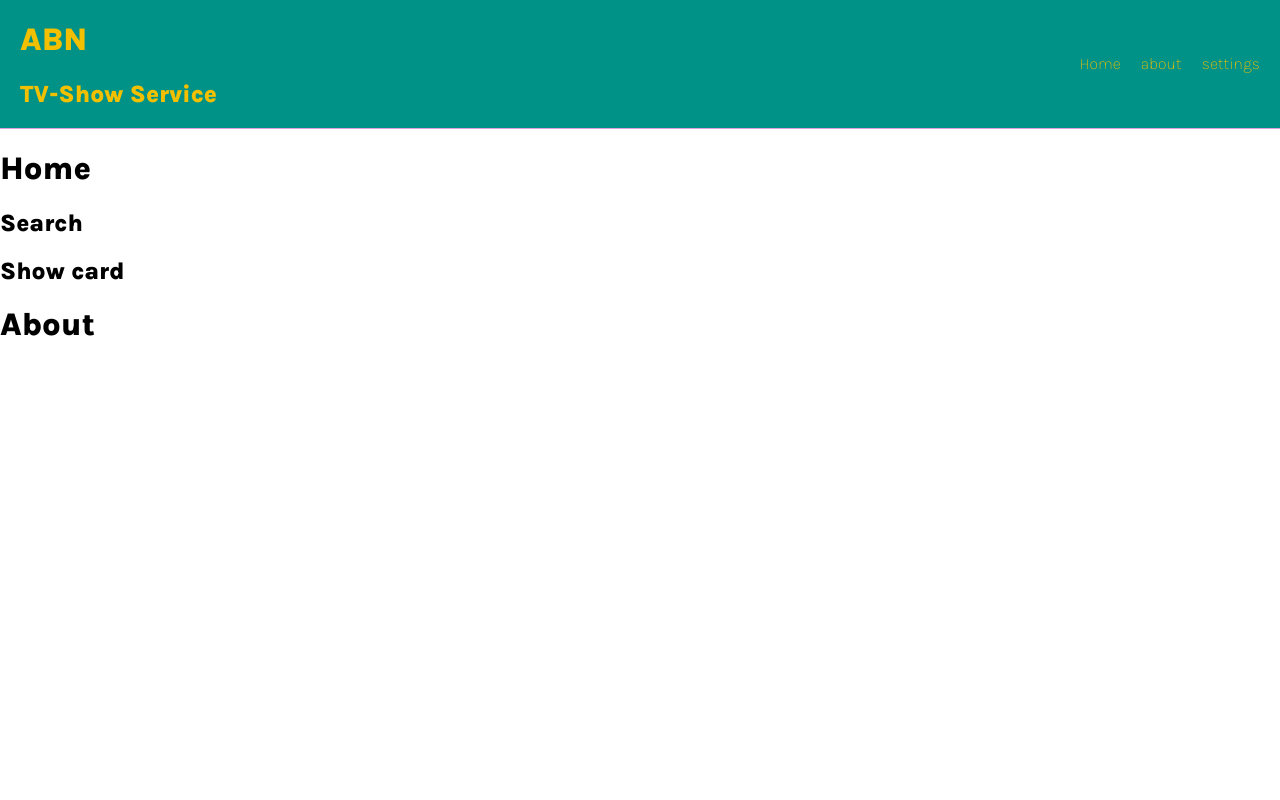
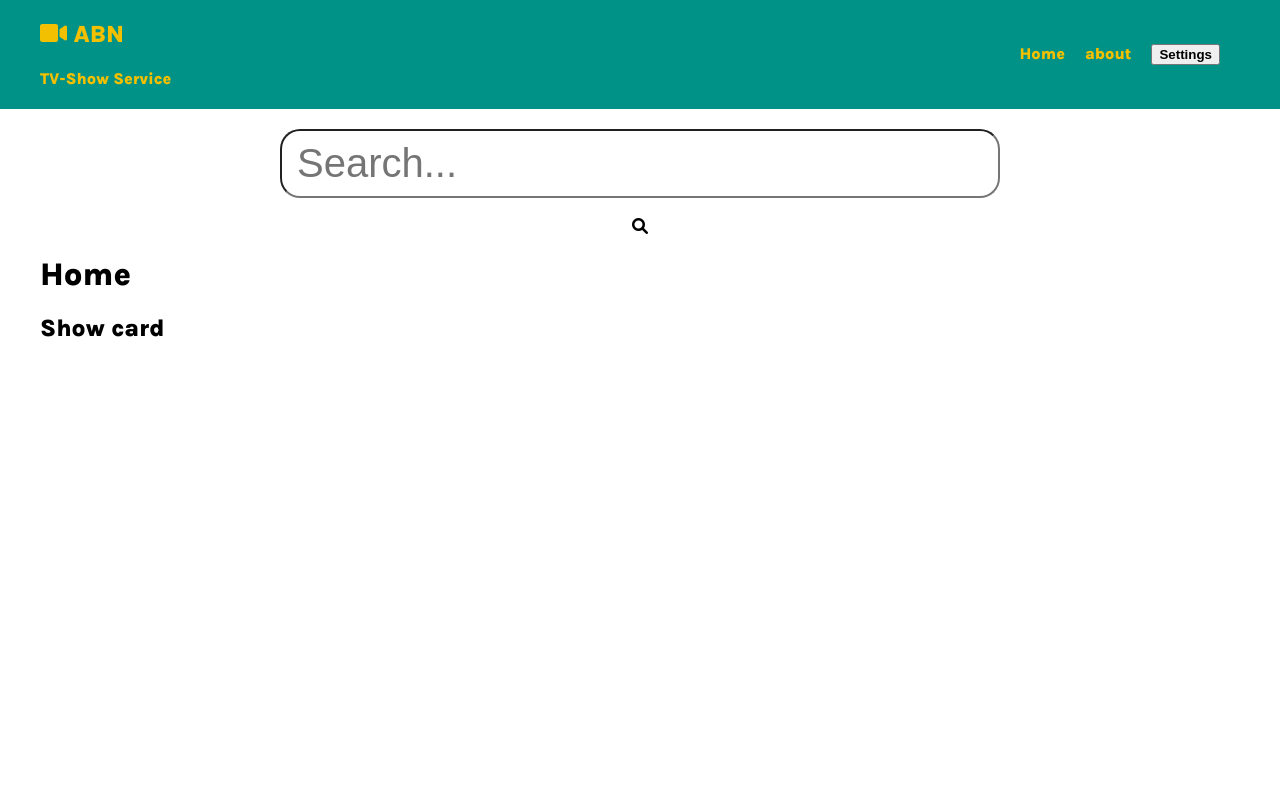
Before and after one commit to BassamHager/abn_amro_tech_assignment, a React (Create React App) app: page / in a window 1280 px wide. Shown: the top 800 px of the page. Built offline with nearby package versions, Linux system fonts and the light colour scheme.

Commit message:
install React Router, add notFound route & change searchbar location

```diff
--- a/package.json
+++ b/package.json
@@ -8,6 +8,7 @@
     "@testing-library/user-event": "^12.1.10",
     "react": "^17.0.2",
     "react-dom": "^17.0.2",
+    "react-router-dom": "^5.3.0",
     "react-scripts": "4.0.3",
     "web-vitals": "^1.0.1"
   },
--- a/public/index.html
+++ b/public/index.html
@@ -20,6 +20,12 @@
       rel="stylesheet"
     />
 
+    <!-- font awesome -->
+    <link
+      rel="stylesheet"
+      href="https://cdnjs.cloudflare.com/ajax/libs/font-awesome/6.0.0-beta2/css/all.min.css"
+    />
+
     <title>ABN TV-Show Service</title>
   </head>
   <body>
--- a/src/App.js
+++ b/src/App.js
@@ -1,25 +1,43 @@
 import "./App.css";
+import { BrowserRouter as Router, Route, Switch } from "react-router-dom";
+
+// pages
 import Footer from "./components/footer/Footer";
-import Navbar from "./components/navbar/Navbar";
 import HomePage from "./pages/HomePage";
 import AboutPage from "./pages/AboutPage";
+import ShowDetailsPage from "./pages/ShowDetailsPage";
+import NotFoundPage from "./pages/NotFoundPage";
 
-function App() {
-  return (
-    <div className="app-container">
+// components
+import Navbar from "./components/navbar/Navbar";
+import SearchShow from "./components/search/SearchShow";
+
+const App = () => (
+  <Router>
     {/* navbar */}
     <Navbar />
+    {/* searchbar */}
+    <SearchShow />
 
+    <div className="container">
+      <Switch>
         {/* home */}
-      <HomePage />
+        <Route exact path="/" component={HomePage} />
 
         {/* about */}
-      <AboutPage />
+        <Route path="/about" component={AboutPage} />
+
+        {/* show details */}
+        <Route path="/show/:id" component={ShowDetailsPage} />
+
+        {/* not found */}
+        <Route component={NotFoundPage} />
+      </Switch>
+    </div>
 
     {/* footer */}
     <Footer />
-    </div>
+  </Router>
 );
-}
 
 export default App;
--- a/src/components/navbar/Navbar.css
+++ b/src/components/navbar/Navbar.css
@@ -1,14 +1,18 @@
-.navbar__container {
+.navbar-container {
+  background: #009286;
+}
+
+.navbar-container__flex {
   display: flex;
   justify-content: space-between;
   align-items: center;
-  border-bottom: thin solid plum;
-  padding-left: 20px;
-  background: #009286;
+}
+
+.navbar-container a {
   color: #f2c000;
 }
 
 .nav-link {
   margin-right: 20px;
-  color: #f2c000;
+  font-weight: 700;
 }
--- a/src/components/navbar/Navbar.jsx
+++ b/src/components/navbar/Navbar.jsx
@@ -1,23 +1,32 @@
 import "./Navbar.css";
+import { Link } from "react-router-dom";
 
 const Navbar = () => {
   return (
-    <div className="navbar__container">
+    <div className="navbar-container">
+      <div className="container navbar-container__flex">
+        {/* main title */}
         <header>
-        <h1>ABN</h1>
-        <h2>TV-Show Service</h2>
+          <Link to="/">
+            <h2>
+              <i className="fas fa-video" />
+              {" ABN"}
+            </h2>
+            <h4>TV-Show Service</h4>
+          </Link>
         </header>
+
+        {/* nav items */}
         <nav>
-        <a href="#" className="nav-link">
+          <Link to="/" className="nav-link">
             Home
-        </a>
-        <a href="#" className="nav-link">
+          </Link>
+          <Link to="/about" className="nav-link">
             about
-        </a>
-        <a href="#" className="nav-link">
-          settings
-        </a>
+          </Link>
+          <button className="nav-link">Settings</button>
         </nav>
+      </div>
     </div>
   );
 };
--- /dev/null
+++ b/src/components/search/SearchShow.css
@@ -0,0 +1,13 @@
+.search-form {
+  width: 100%;
+  display: grid;
+  place-items: center;
+}
+
+.search-bar {
+  width: 60%;
+  margin: 2rem;
+  font-size: 4rem;
+  color: #f2c000;
+  padding: 1rem 1rem 1rem 1.5rem;
+}
--- a/src/components/search/SearchShow.jsx
+++ b/src/components/search/SearchShow.jsx
@@ -1,9 +1,16 @@
-import React from "react";
+import "./SearchShow.css";
 
 const SearchShow = () => {
   return (
-    <div>
-      <h2>Search</h2>
+    <div className="container">
+      <form className="search-form">
+        <input
+          type="input"
+          placeholder="Search..."
+          className="search-bar border__rounded"
+        />
+        <i class="fas fa-search"></i>
+      </form>
     </div>
   );
 };
--- a/src/index.css
+++ b/src/index.css
@@ -5,6 +5,7 @@
 html {
   font-size: 62.5%;
   font-family: "Karla", monospace, sans-serif;
+  scroll-behavior: smooth;
 }
 
 body {
@@ -15,3 +16,16 @@ body {
 a {
   text-decoration: none;
 }
+
+button {
+  cursor: pointer;
+}
+
+.container {
+  max-width: 1200px;
+  margin: auto;
+}
+
+.border__rounded {
+  border-radius: 20px;
+}
--- a/src/pages/AboutPage.jsx
+++ b/src/pages/AboutPage.jsx
@@ -1,5 +1,3 @@
-import React from "react";
-
 const AboutPage = () => {
   return (
     <div>
--- a/src/pages/HomePage.jsx
+++ b/src/pages/HomePage.jsx
@@ -1,5 +1,3 @@
-import React from "react";
-import SearchShow from "../components/search/SearchShow";
 import ShowCard from "../components/showCard/ShowCard";
 
 const HomePage = () => {
@@ -7,7 +5,6 @@ const HomePage = () => {
     <div>
       <h1>Home</h1>
 
-      <SearchShow />
       <ShowCard />
     </div>
   );
--- /dev/null
+++ b/src/pages/NotFoundPage.jsx
@@ -0,0 +1,15 @@
+import React from "react";
+import { Link } from "react-router-dom";
+
+const NotFoundPage = () => {
+  return (
+    <div>
+      <h2>404 - Not Found!</h2>
+      <p>
+        Please search a movie, or you can go <Link to="/">Home</Link>
+      </p>
+    </div>
+  );
+};
+
+export default NotFoundPage;
```
Also changed, not shown: 2 other files (tests, documents, lock files or other folders). Lines whose indentation alone changed are shown as unchanged.
